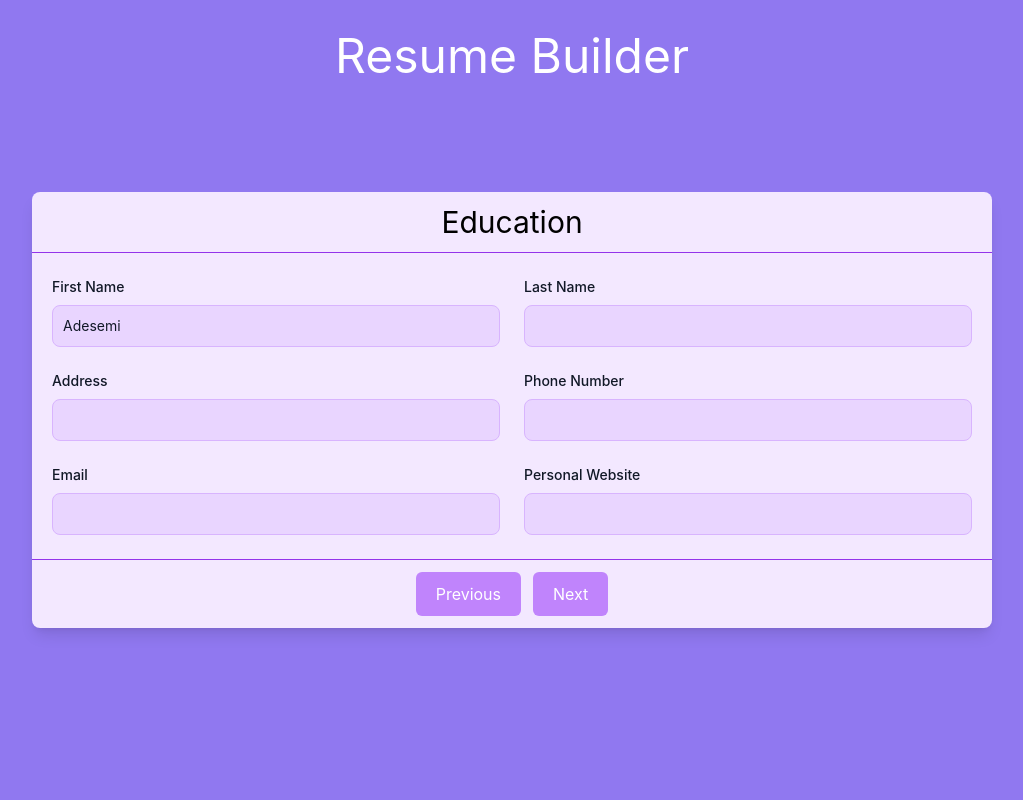
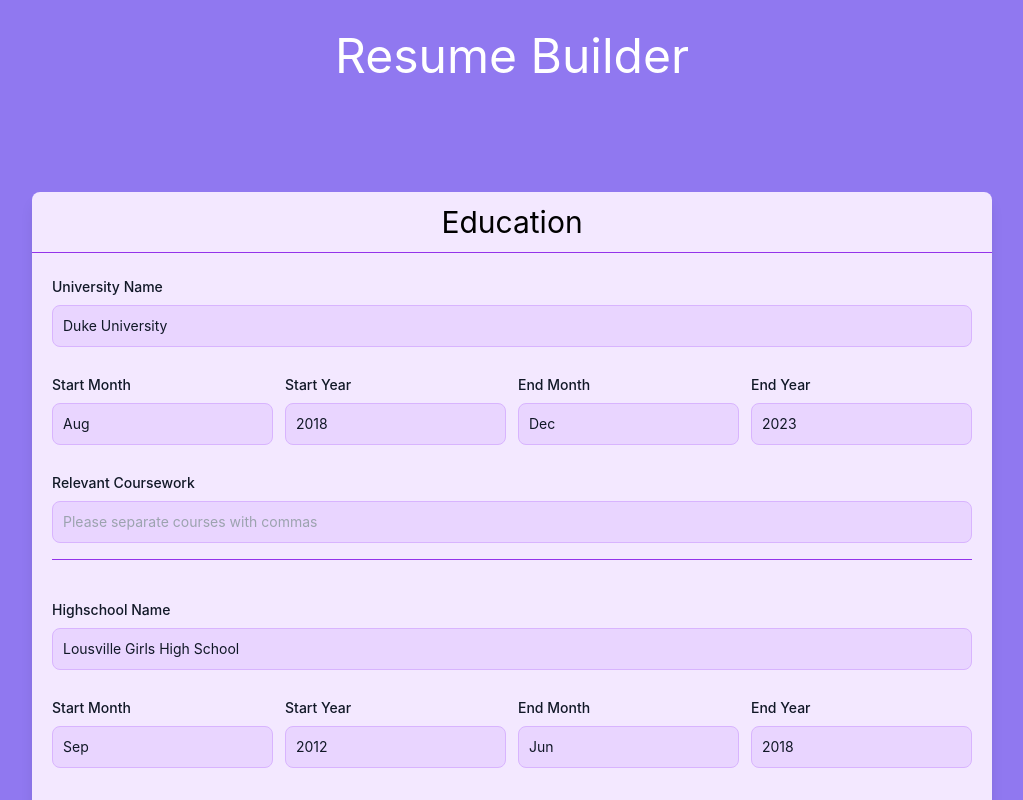
Before and after one commit to withlovedese/resume-builder, a React (Create React App) app: page / in a window 1280 px wide. Both pictures are taken after a click on the button "Next". Shown: the top 800 px of the page, without its empty margins (128-1151 px from the left). Built offline with nearby package versions, Linux system fonts and the light colour scheme.

Commit message:
Finished Education component

```diff
--- a/src/components/Education.js
+++ b/src/components/Education.js
@@ -11,37 +11,70 @@ const Education = ({ state, handleChange, nextStep, prevStep }) => {
             </div>
 
             {/* body */}
-            <div class="grid gap-6 mb-6 md:grid-cols-2 mx-5 my-6 text-left">
+            <div class="grid gap-6 mb-6 md:grid-rows-2 mx-5 my-6 text-left">
 
-                <div>
-                  <label htmlFor="firstName" className='block mb-2 text-sm font-medium text-gray-900'>First Name</label>
-                  <input type="text" name='firstName' className='bg-purple-200 border border-purple-300 text-gray-900 text-sm rounded-lg focus:ring-purple-500 focus:border-purple-500 block w-full p-2.5' onChange={handleChange} value={state.firstName}/>
+                <div className='grid gap-3 mb-4 md:grid-rows-3 border-b border-b-purple-600'>
+                  <div>
+                    <label htmlFor="universityName" className='block mb-2 text-sm font-medium text-gray-900'>University Name</label>
+                    <input type="text" name='universityName' className='bg-purple-200 border border-purple-300 text-gray-900 text-sm rounded-lg focus:ring-purple-500 focus:border-purple-500 block w-full p-2.5' onChange={handleChange} value={state.universityName}/>
+                  </div>
+                  <div className='grid gap-3 mb-4 md:grid-cols-4'>
+
+                    <div>
+                      <label htmlFor="uniStartMonth" className='block mb-2 text-sm font-medium text-gray-900'>Start Month</label>
+                      <input type="text" name='uniStartMonth' className='bg-purple-200 border border-purple-300 text-gray-900 text-sm rounded-lg focus:ring-purple-500 focus:border-purple-500 block w-full p-2.5'onChange={handleChange} value={state.uniStartMonth}/>
+                    </div>
+                    <div>
+                      <label htmlFor="uniStartYear" className='block mb-2 text-sm font-medium text-gray-900'>Start Year</label>
+                      <input type="text" name='uniStartYear' className='bg-purple-200 border border-purple-300 text-gray-900 text-sm rounded-lg focus:ring-purple-500 focus:border-purple-500 block w-full p-2.5' onChange={handleChange} value={state.uniStartYear}/>
+                    </div>
+                    <div>
+                      <label htmlFor="uniEndMonth" className='block mb-2 text-sm font-medium text-gray-900'>End Month</label>
+                      <input type="text" name='uniEndMonth' className='bg-purple-200 border border-purple-300 text-gray-900 text-sm rounded-lg focus:ring-purple-500 focus:border-purple-500 block w-full p-2.5' onChange={handleChange} value={state.uniEndMonth}/>
+                    </div>
+                    <div>
+                      <label htmlFor="uniEndYear" className='block mb-2 text-sm font-medium text-gray-900'>End Year</label>
+                      <input type="text" name='uniEndYear' className='bg-purple-200 border border-purple-300 text-gray-900 text-sm rounded-lg focus:ring-purple-500 focus:border-purple-500 block w-full p-2.5' onChange={handleChange} value={state.uniEndYear}/>
+                    </div>
+                  </div>
+
+                  <div>
+                    <label htmlFor="relCoursework" className='block mb-2 text-sm font-medium text-gray-900'>Relevant Coursework</label>
+                    <input type="text" className='bg-purple-200 border border-purple-300 text-gray-900 text-sm rounded-lg focus:ring-purple-500 focus:border-purple-500 block w-full p-2.5' onChange={handleChange} placeholder={`${state.relCoursework}`} name="relCoursework"/>
+                  </div>
                 </div>
 
-                <div>
-                  <label htmlFor="lastName" className='block mb-2 text-sm font-medium text-gray-900'>Last Name</label>
-                  <input type="text" name='lastName' className='bg-purple-200 border border-purple-300 text-gray-900 text-sm rounded-lg focus:ring-purple-500 focus:border-purple-500 block w-full p-2.5'/>
+                <div className='grid gap-3 mb-4 md:grid-rows-3'>
+                  <div>
+                    <label htmlFor="highschoolName" className='block mb-2 text-sm font-medium text-gray-900'>Highschool Name</label>
+                    <input type="text" name='highschoolName' className='bg-purple-200 border border-purple-300 text-gray-900 text-sm rounded-lg focus:ring-purple-500 focus:border-purple-500 block w-full p-2.5' onChange={handleChange} value={state.highschoolName}/>
+                  </div>
+                  <div className='grid gap-3 mb-4 md:grid-cols-4'>
+
+                    <div>
+                      <label htmlFor="highStartMonth" className='block mb-2 text-sm font-medium text-gray-900'>Start Month</label>
+                      <input type="text" name='highStartMonth' className='bg-purple-200 border border-purple-300 text-gray-900 text-sm rounded-lg focus:ring-purple-500 focus:border-purple-500 block w-full p-2.5' onChange={handleChange} value={state.highStartMonth}/>
+                    </div>
+                    <div>
+                      <label htmlFor="highStartYear" className='block mb-2 text-sm font-medium text-gray-900'>Start Year</label>
+                      <input type="text" name='highStartYear' className='bg-purple-200 border border-purple-300 text-gray-900 text-sm rounded-lg focus:ring-purple-500 focus:border-purple-500 block w-full p-2.5' onChange={handleChange} value={state.highStartYear}/>
+                    </div>
+                    <div>
+                      <label htmlFor="highEndMonth" className='block mb-2 text-sm font-medium text-gray-900'>End Month</label>
+                      <input type="text" name='highEndMonth' className='bg-purple-200 border border-purple-300 text-gray-900 text-sm rounded-lg focus:ring-purple-500 focus:border-purple-500 block w-full p-2.5' onChange={handleChange} value={state.highEndMonth}/>
+                    </div>
+                    <div>
+                      <label htmlFor="highEndYear" className='block mb-2 text-sm font-medium text-gray-900'>End Year</label>
+                      <input type="text" name='highEndYear' className='bg-purple-200 border border-purple-300 text-gray-900 text-sm rounded-lg focus:ring-purple-500 focus:border-purple-500 block w-full p-2.5' onChange={handleChange} value={state.highEndYear}/>
+                    </div>
+                  </div>
+
+                  <div>
+                    <label htmlFor="relAwards" className='block mb-2 text-sm font-medium text-gray-900'>Relevant Awards</label>
+                    <input type="text" className='bg-purple-200 border border-purple-300 text-gray-900 text-sm rounded-lg focus:ring-purple-500 focus:border-purple-500 block w-full p-2.5' onChange={handleChange} placeholder={`${state.relAwards}`} name="relAwards"/>
+                  </div>
                 </div>
 
-                <div>
-                  <label htmlFor="address" className='block mb-2 text-sm font-medium text-gray-900'>Address</label>
-                  <input type="text" name='address' className='bg-purple-200 border border-purple-300 text-gray-900 text-sm rounded-lg focus:ring-purple-500 focus:border-purple-500 block w-full p-2.5'/>
-                </div>
-
-                <div>
-                  <label htmlFor="phoneNumber" className='block mb-2 text-sm font-medium text-gray-900'>Phone Number</label>
-                  <input type="text" name='phoneNumber' className='bg-purple-200 border border-purple-300 text-gray-900 text-sm rounded-lg focus:ring-purple-500 focus:border-purple-500 block w-full p-2.5'/>
-                </div>
-
-                <div>
-                  <label htmlFor="email" className='block mb-2 text-sm font-medium text-gray-900'>Email</label>
-                  <input type="text" name='email' className='bg-purple-200 border border-purple-300 text-gray-900 text-sm rounded-lg focus:ring-purple-500 focus:border-purple-500 block w-full p-2.5'/>
-                </div>
-
-                <div>
-                  <label htmlFor="website" className='block mb-2 text-sm font-medium text-gray-900'>Personal Website</label>
-                  <input type="text" name='website' className='bg-purple-200 border border-purple-300 text-gray-900 text-sm rounded-lg focus:ring-purple-500 focus:border-purple-500 block w-full p-2.5'/>
-                </div>
 
             </div>
 
--- a/src/components/Resume.js
+++ b/src/components/Resume.js
@@ -14,6 +14,18 @@ const Resume = () => {
         phoneNumber: '+234 916 545 0375',
         address: '1 Deji Odunuga Street, Anthony, Lagos, Nigeria',
         personalWebsite: 'withlovedese.github.io',
+        universityName: 'Duke University',
+        uniStartMonth: 'Aug',
+        uniStartYear: '2018',
+        uniEndMonth: 'Dec',
+        uniEndYear: '2023',
+        relCoursework: 'Please separate courses with commas',
+        highschoolName: 'Lousville Girls High School',
+        highStartMonth: 'Sep',
+        highStartYear: '2012',
+        highEndMonth: 'Jun',
+        highEndYear: '2018',
+        relAwards: 'Please separate awards with commas'
     })
 
     const { step } = state
@@ -76,7 +88,7 @@ const Resume = () => {
     };
 
   return (
-    <div className='mt-28'>
+    <div className='my-28'>
         {displayPage(step)}
     </div>
   )
```
